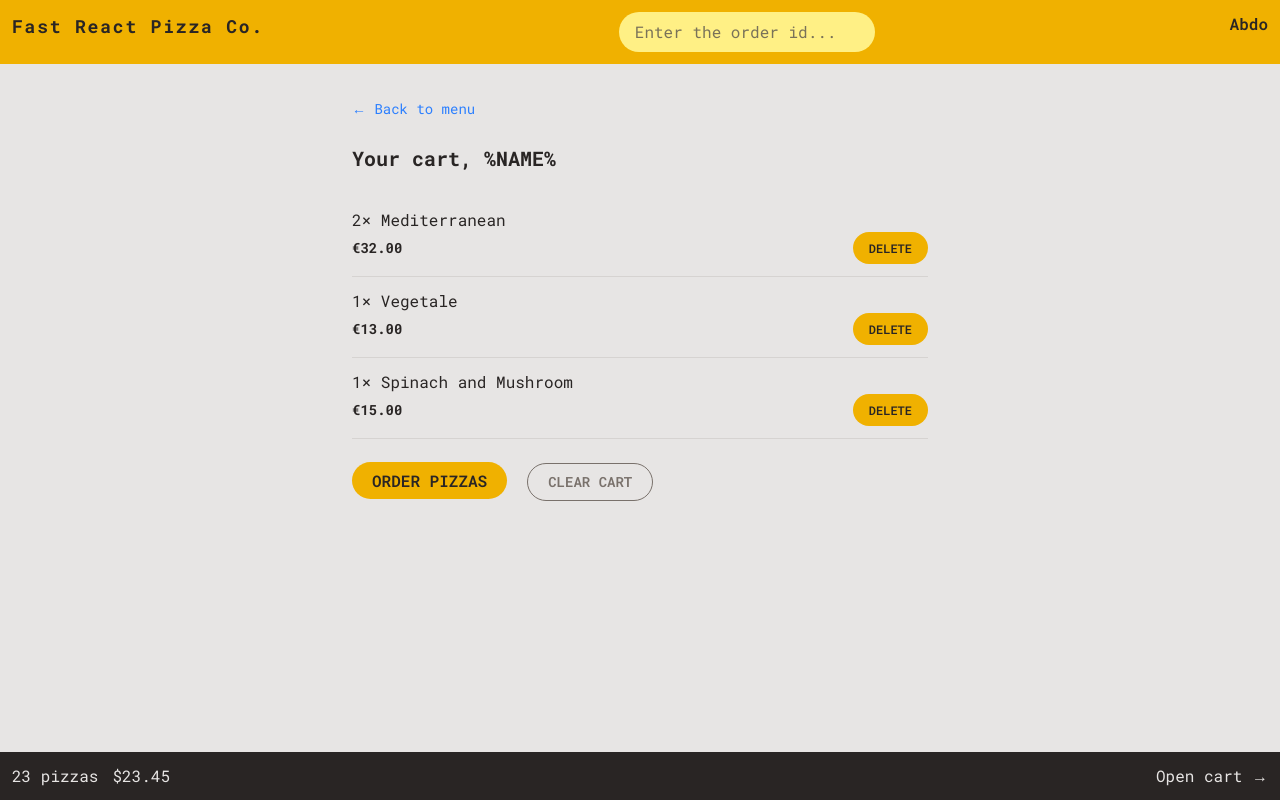
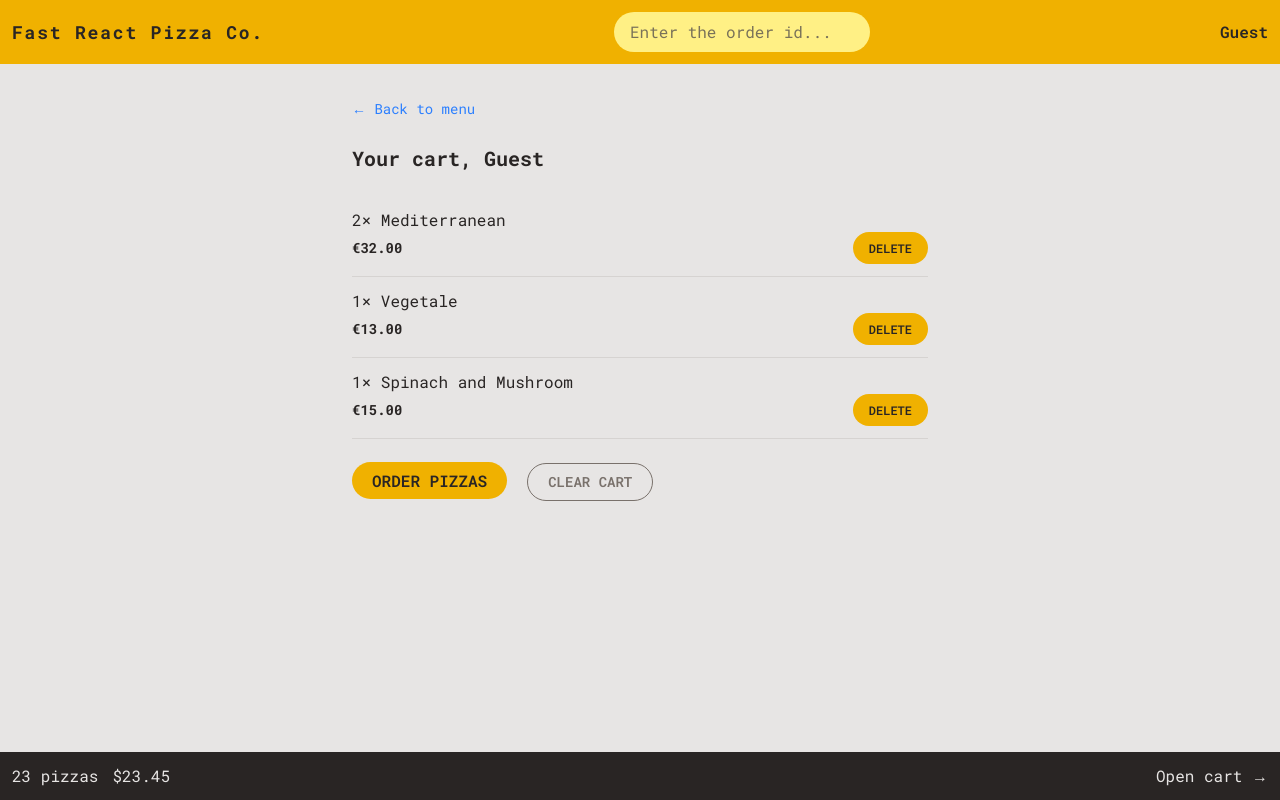
Before and after one commit to Abdelrahman-Adel610/Fast-React-Pizza-, a React (Vite) app: page /pizza/cart in a window 1280 px wide. Built offline with nearby package versions, Linux system fonts and the light colour scheme.

Commit message:
chore: configure redux-toolkit for managing global states use it for handling userName

```diff
--- a/package.json
+++ b/package.json
@@ -10,9 +10,11 @@
     "preview": "vite preview"
   },
   "dependencies": {
+    "@reduxjs/toolkit": "^2.6.0",
     "@tailwindcss/vite": "^4.0.7",
     "react": "^19.0.0",
     "react-dom": "^19.0.0",
+    "react-redux": "^9.2.0",
     "react-router-dom": "^7.1.5",
     "tailwindcss": "^4.0.7"
   },
--- a/src/App.jsx
+++ b/src/App.jsx
@@ -13,13 +13,19 @@ import CreateOrder, {
   action as createOrderAction,
 } from "./features/order/CreateOrder";
 import Error from "./ui/Error";
+import { Provider } from "react-redux";
+import store from "./store";
 const route = createBrowserRouter([
   {
     path: "/",
     element: <Navigate to={"/pizza"} />,
   },
   {
-    element: <AppLayout />,
+    element: (
+      <Provider store={store}>
+        <AppLayout />
+      </Provider>
+    ),
     children: [
       {
         path: "/pizza",
--- a/src/features/cart/Cart.jsx
+++ b/src/features/cart/Cart.jsx
@@ -1,6 +1,7 @@
 import Blue_Link from "../../ui/Link";
 import Button from "../../ui/Button";
 import CartItem from "./CartItem";
+import { useSelector } from "react-redux";
 
 const fakeCart = [
   {
@@ -28,12 +29,12 @@ const fakeCart = [
 
 function Cart() {
   const cart = fakeCart;
-
+  const { username } = useSelector((state) => state.user);
   return (
     <div className="max-w-xl sm:w-1/2">
       <Blue_Link to="/pizza/menu">&larr; Back to menu</Blue_Link>
 
-      <h2 className="mt-6 text-xl font-bold">Your cart, %NAME%</h2>
+      <h2 className="mt-6 text-xl font-bold">Your cart, {username}</h2>
       <ul className="divide my-6 divide-y divide-stone-300 border-b border-stone-300">
         {cart.map((item) => (
           <CartItem item={item} key={item.pizzaId} />
--- a/src/features/user/CreateUser.jsx
+++ b/src/features/user/CreateUser.jsx
@@ -1,13 +1,18 @@
 import { useState } from "react";
 import Button from "../../ui/Button";
+import { setUsername } from "./userSlice";
+import { useDispatch } from "react-redux";
+import { useNavigate } from "react-router-dom";
 
 function CreateUser() {
-  const [username, setUsername] = useState("");
-
+  const [username, setLocalUsername] = useState("");
+  const dispatch = useDispatch();
+  const navigate = useNavigate();
   function handleSubmit(e) {
     e.preventDefault();
+    dispatch(setUsername(username));
+    navigate("/pizza/menu");
   }
-
   return (
     <form onSubmit={handleSubmit} className="text-slate-800">
       <p className="mb-4 sm:mb-3">
@@ -19,7 +24,7 @@ function CreateUser() {
         placeholder="Your full name"
         value={username}
         className="w52 mb-8 md:w-72"
-        onChange={(e) => setUsername(e.target.value)}
+        onChange={(e) => setLocalUsername(e.target.value)}
       />
 
       {username !== "" && (
--- a/src/features/user/userSlice.js
+++ b/src/features/user/userSlice.js
@@ -1,21 +1,37 @@
-function getPosition() {
-  return new Promise(function (resolve, reject) {
-    navigator.geolocation.getCurrentPosition(resolve, reject);
-  });
-}
+import { createSlice } from "@reduxjs/toolkit";
 
-async function fetchAddress() {
-  // 1) We get the user's geolocation position
-  const positionObj = await getPosition();
-  const position = {
-    latitude: positionObj.coords.latitude,
-    longitude: positionObj.coords.longitude,
-  };
+// function getPosition() {
+//   return new Promise(function (resolve, reject) {
+//     navigator.geolocation.getCurrentPosition(resolve, reject);
+//   });
+// }
 
-  // 2) Then we use a reverse geocoding API to get a description of the user's address, so we can display it the order form, so that the user can correct it if wrong
-  const addressObj = await getAddress(position);
-  const address = `${addressObj?.locality}, ${addressObj?.city} ${addressObj?.postcode}, ${addressObj?.countryName}`;
+// async function fetchAddress() {
+//   // 1) We get the user's geolocation position
+//   const positionObj = await getPosition();
+//   const position = {
+//     latitude: positionObj.coords.latitude,
+//     longitude: positionObj.coords.longitude,
+//   };
 
-  // 3) Then we return an object with the data that we are interested in
-  return { position, address };
-}
+//   // 2) Then we use a reverse geocoding API to get a description of the user's address, so we can display it the order form, so that the user can correct it if wrong
+//   const addressObj = await getAddress(position);
+//   const address = `${addressObj?.locality}, ${addressObj?.city} ${addressObj?.postcode}, ${addressObj?.countryName}`;
+
+//   // 3) Then we return an object with the data that we are interested in
+//   return { position, address };
+// }
+const initialState = {
+  username: "Guest",
+};
+const userSlice = createSlice({
+  name: "user",
+  initialState,
+  reducers: {
+    setUsername(state, action) {
+      state.username = action.payload;
+    },
+  },
+});
+export default userSlice.reducer;
+export const { setUsername } = userSlice.actions;
--- /dev/null
+++ b/src/store.js
@@ -0,0 +1,10 @@
+import { configureStore } from "@reduxjs/toolkit";
+import userReducer from "./features/user/userSlice";
+
+const store = configureStore({
+  reducer: {
+    user: userReducer,
+  },
+});
+
+export default store;
--- a/src/ui/Button.jsx
+++ b/src/ui/Button.jsx
@@ -12,6 +12,7 @@ export default function Button({
   disabled,
   to = null,
   type = "primary",
+  onClick = () => {},
 }) {
   if (to)
     return (
@@ -21,7 +22,7 @@ export default function Button({
     );
 
   return (
-    <button disabled={disabled} className={styles[type]}>
+    <button disabled={disabled} className={styles[type]} onClick={onClick}>
       {children}
     </button>
   );
--- a/src/ui/Header.jsx
+++ b/src/ui/Header.jsx
@@ -5,7 +5,7 @@ import User from "./User";
 
 export default function Header() {
   return (
-    <header className="flex justify-between bg-yellow-500 p-3.5 text-stone-800 sm:p-3">
+    <header className="flex items-center justify-between bg-yellow-500 p-3.5 text-stone-800 sm:p-3">
       <NavLink to="/" className="text-lg font-bold tracking-widest">
         Fast React Pizza Co.
       </NavLink>
--- a/src/ui/User.jsx
+++ b/src/ui/User.jsx
@@ -1,5 +1,6 @@
-import React from "react";
+import { useSelector } from "react-redux";
 
 export default function User() {
-  return <p className="hidden font-semibold sm:block">Abdo</p>;
+  const { username } = useSelector((state) => state.user);
+  return <p className="hidden font-semibold sm:block">{username}</p>;
 }
```
Also changed, not shown: 1 other file (tests, documents, lock files or other folders).
